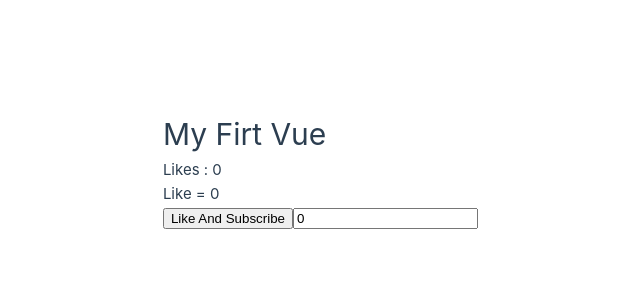
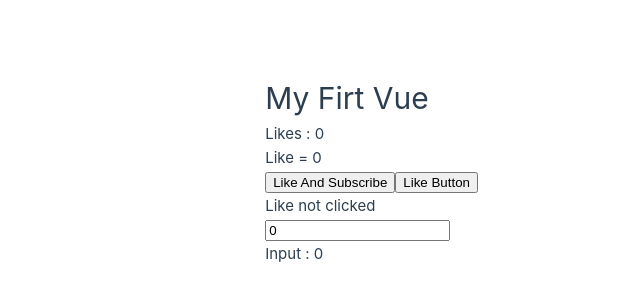
Before and after one commit to jackson1404/vue-for-beginners, a Vue app: page / in a window 1280 px wide. Shown: the part 230-530 px from the top of the page, without its empty margins (162-802 px from the left). Built offline with nearby package versions, Linux system fonts and the light colour scheme.

Commit message:
modify testing

```diff
--- a/src/App.vue
+++ b/src/App.vue
@@ -4,8 +4,13 @@
     <p>Likes :  {{ likes }}</p>
     <p v-if="likes > 0">Like > 0 </p>
     <p v-else>Like = 0</p>
-    <button v-on:click="LikeAndSubscribe()">Like And Subscribe</button>
+    <button @click="LikeAndSubscribe()">Like And Subscribe</button>
+    <button @click="likeStatus = !likeStatus">Like Button</button>
+    <p v-if="likeStatus">Like Clicked</p>
+    <p v-else>Like not clicked</p>
     <input v-model="likes"></input>
+    <p>Input : {{ likes }}</p>
+    <p v-show="unLikes > 0">UnLikes {{ unLikes }}</p>
   </div>
 
 </template>
@@ -14,7 +19,9 @@
 export default {
   data() {
     return {
-      likes : 0
+      likes : 0,
+      unLikes : 0,
+      likeStatus : false
     }
   },
   methods : {
```
